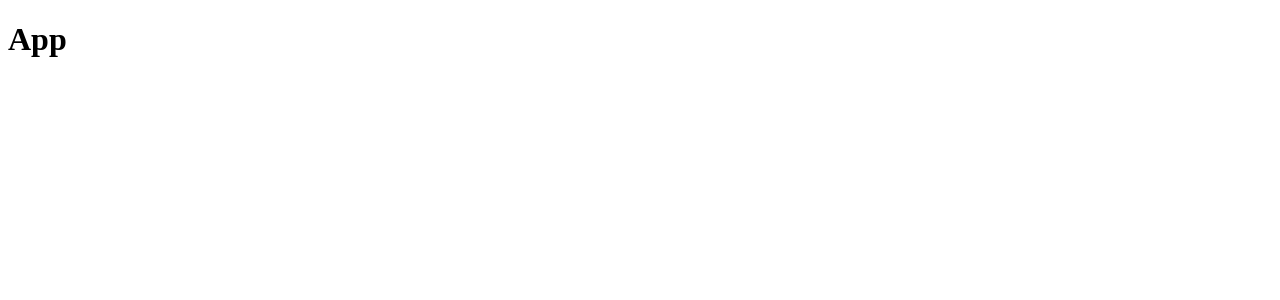
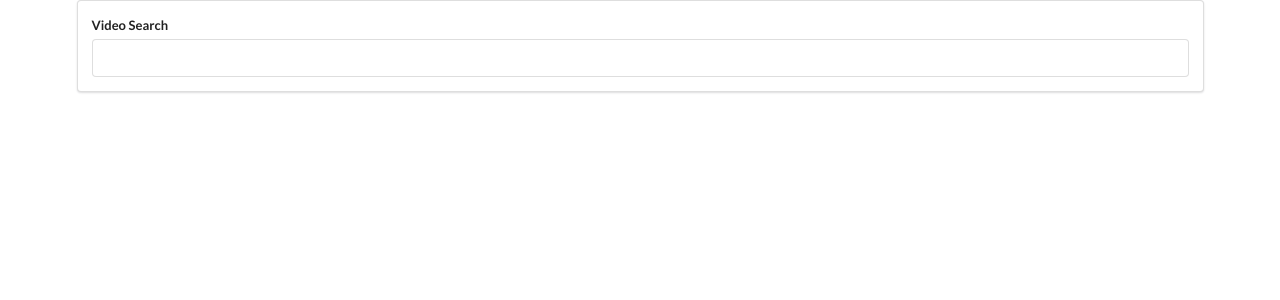
Before and after one commit to Shewardelujo/Videos, a React (Create React App) app: page / in a window 1280 px wide. Shown: the top 300 px of the page. Built offline with nearby package versions, Linux system fonts and the light colour scheme.

Commit message:
Search bar component created

```diff
--- a/public/index.html
+++ b/public/index.html
@@ -9,6 +9,7 @@
       name="description"
       content="Web site created using create-react-app"
     />
+    <link rel="stylesheet" href="https://cdnjs.cloudflare.com/ajax/libs/semantic-ui/2.4.1/semantic.min.css"/>
     <link rel="apple-touch-icon" href="%PUBLIC_URL%/logo192.png" />
     <!--
       manifest.json provides metadata used when your web app is installed on a
--- a/src/components/App.js
+++ b/src/components/App.js
@@ -1,10 +1,12 @@
 import React, { Component } from 'react';
+import SearchBar from './SearchBar';
+
 
  class App extends Component {
     render() {
         return (
-            <div>
-                <h1>App</h1>
+            <div className="ui container">
+               <SearchBar />
             </div>
         )
     }
--- /dev/null
+++ b/src/components/SearchBar.js
@@ -0,0 +1,31 @@
+import React from 'react';
+
+class SearchBar extends React.Component {
+    state = {term: ''}
+
+    onInputChange = (event) => {
+        this.setState({term: event.target.value})
+    }
+
+    onFormSubmit = (event) => {
+        event.preventDefault();
+
+        // TODO: Make sure we call
+        // callback from parent component
+    }
+
+    render() {
+        return (
+        <div className="search-bar ui segment">
+            <form className="ui form" onSubmit={this.onFormSubmit}>
+                <div className= "field">
+                    <label>Video Search</label>
+                    <input type="text" value={this.state.term} onChange={this.onInputChange}/>
+                </div>
+            </form>
+        </div>
+        )
+    }
+}
+
+export default SearchBar;
```
